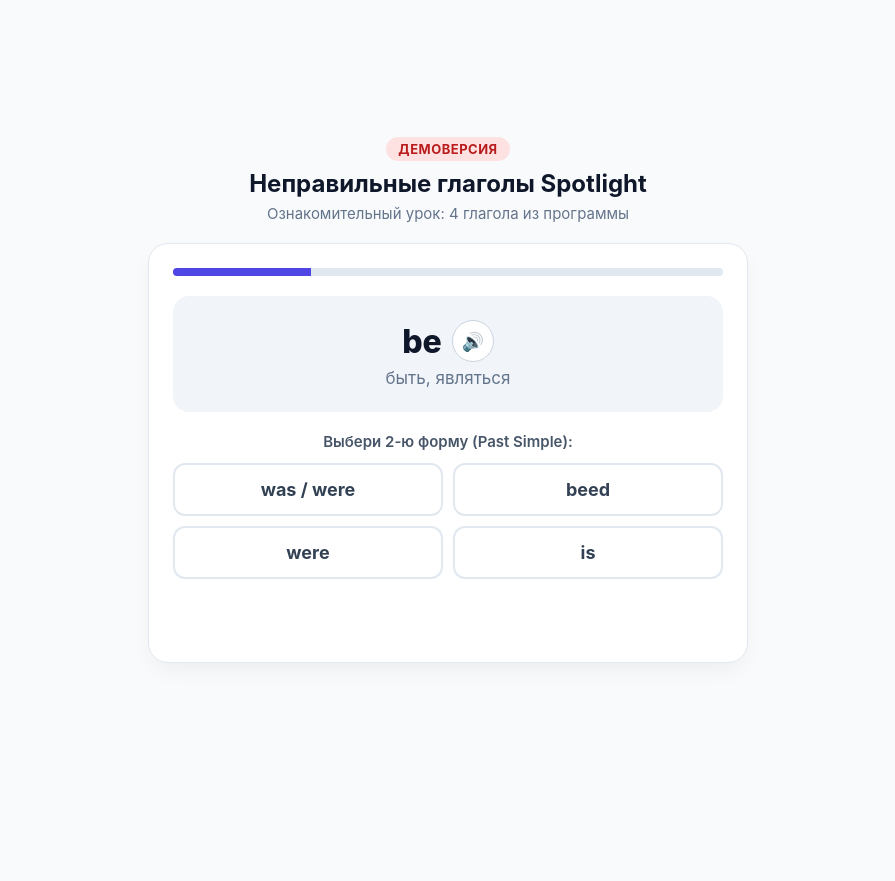
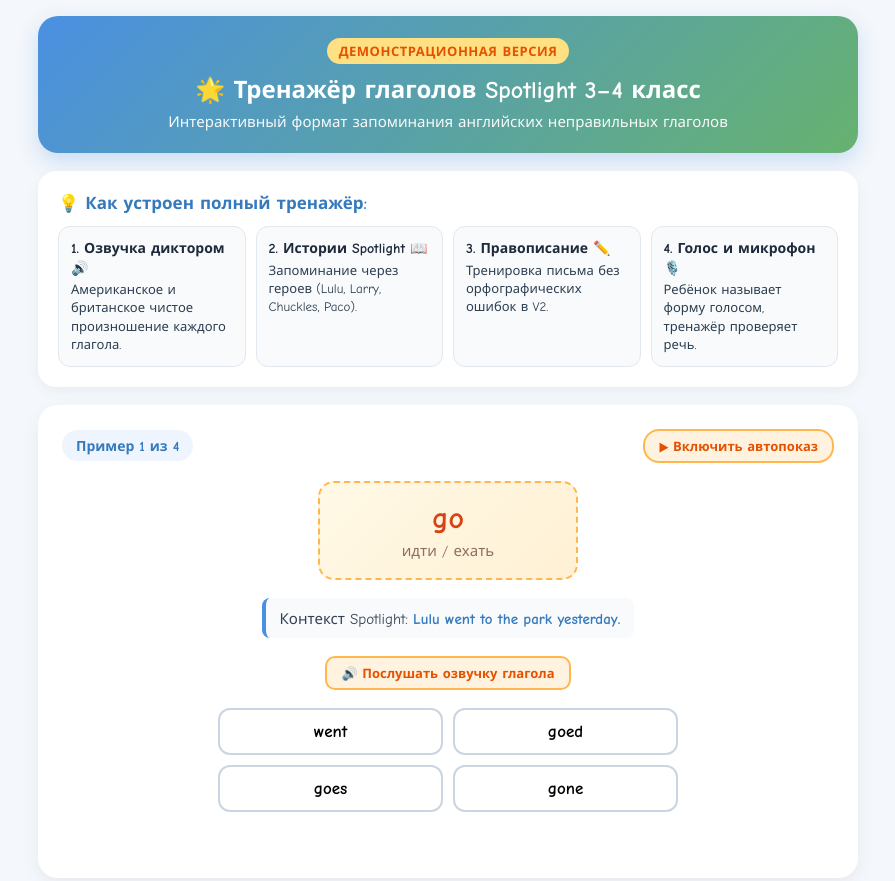
Before and after one commit to ginaantipova/-3-4-, a plain HTML site: page demo.html in a window 1280 px wide. Shown: the whole page, without its empty margins (192-1087 px from the left). Before the commit the page ends 800 px from the top, so only its background shows below. Drawn offline with Linux system fonts and the light colour scheme.

Commit message:
Update demo.html

```diff
--- a/demo.html
+++ b/demo.html
@@ -1,65 +1,301 @@
 <!DOCTYPE html>
 <html lang="ru">
 <head>
+  <meta charset="UTF-8">
+  <meta name="viewport" content="width=device-width, initial-scale=1.0">
+  <title>Демо: Тренажёр неправильных глаголов Spotlight 3-4</title>
+
   <!-- Красивое превью для Telegram и WhatsApp -->
   <meta property="og:type" content="website">
-  <meta property="og:title" content="🌟 Английский Spotlight 3–4: Тренажёр неправильных глаголов">
-  <meta property="og:description" content="Интерактивный тренажёр с озвучкой и микрофоном. Пройдите короткую демоверсию онлайн!">
+  <meta property="og:title" content="🌟 Spotlight 3–4: Тренажёр неправильных глаголов (Демо)">
+  <meta property="og:description" content="Интерактивные карточки, озвучка и микрофон для школьников. Попробуйте демоверсию онлайн!">
   <meta property="og:image" content="https://images.unsplash.com/photo-1503676260728-1c00da094a0b?w=1200&auto=format&fit=crop&q=80">
   <meta property="og:url" content="https://ginaantipova.github.io/-3-4-/demo.html">
-  <meta charset="UTF-8">
-  <meta name="viewport" content="width=device-width, initial-scale=1.0">
-  <title>ДЕМО: Тренажёр неправильных глаголов (Spotlight)</title>
+
   <style>
     :root {
-      --primary: #4f46e5;
-      --primary-hover: #4338ca;
-      --success: #16a34a;
-      --danger: #dc2626;
-      --bg: #f8fafc;
-      --card-bg: #ffffff;
-      --text: #1e293b;
-      --muted: #64748b;
-      --border: #e2e8f0;
+      --primary: #4A90E2;
+      --primary-dark: #357ABD;
+      --accent: #FF7043;
+      --success: #66BB6A;
+      --bg: #F4F7FB;
+      --card-bg: #FFFFFF;
+      --text: #2C3E50;
     }
-    * { box-sizing: border-box; margin: 0; padding: 0; font-family: -apple-system, BlinkMacSystemFont, "Segoe UI", Roboto, sans-serif; }
-    body { background-color: var(--bg); color: var(--text); padding: 16px; min-height: 100vh; display: flex; flex-direction: column; align-items: center; justify-content: center; }
-    .container { max-width: 600px; width: 100%; margin: 0 auto; }
-    .badge { display: inline-block; background: #fee2e2; color: #b91c1c; font-weight: 700; padding: 4px 12px; border-radius: 9999px; font-size: 13px; margin-bottom: 8px; text-transform: uppercase; letter-spacing: 0.5px; }
-    header { text-align: center; margin-bottom: 20px; }
-    header h1 { font-size: 24px; color: #0f172a; margin-bottom: 6px; }
-    header p { color: var(--muted); font-size: 15px; }
-    .card { background: var(--card-bg); border-radius: 20px; padding: 24px; box-shadow: 0 10px 25px -5px rgba(0,0,0,0.06); border: 1px solid var(--border); }
-    .progress-bar-wrap { width: 100%; height: 8px; background: #e2e8f0; border-radius: 9999px; overflow: hidden; margin-bottom: 20px; }
-    .progress-bar { height: 100%; width: 25%; background: var(--primary); transition: width 0.3s; }
-    .word-box { background: #f1f5f9; border-radius: 16px; padding: 24px; text-align: center; margin-bottom: 20px; }
-    .word-title { font-size: 32px; font-weight: 800; color: #0f172a; display: flex; align-items: center; justify-content: center; gap: 10px; }
-    .word-trans { font-size: 17px; color: var(--muted); margin-top: 6px; }
-    .audio-btn { background: #ffffff; border: 1px solid #cbd5e1; border-radius: 50%; width: 42px; height: 42px; display: inline-flex; align-items: center; justify-content: center; cursor: pointer; font-size: 18px; transition: transform 0.1s; }
-    .audio-btn:hover { transform: scale(1.08); background: #f8fafc; }
-    .prompt-label { text-align: center; font-size: 15px; font-weight: 600; color: #475569; margin-bottom: 12px; }
-    .options-grid { display: grid; grid-template-columns: 1fr 1fr; gap: 10px; margin-bottom: 20px; }
-    .opt-btn { background: #ffffff; border: 2px solid var(--border); border-radius: 12px; padding: 14px 10px; font-size: 18px; font-weight: 700; color: #334155; cursor: pointer; transition: all 0.2s; text-align: center; }
-    .opt-btn.correct { background: #dcfce7 !important; border-color: var(--success) !important; color: #15803d !important; }
-    .opt-btn.wrong { background: #fee2e2 !important; border-color: var(--danger) !important; color: #b91c1c !important; }
-    .feedback { text-align: center; font-size: 15px; font-weight: 600; min-height: 24px; margin-bottom: 15px; }
-    .feedback.ok { color: var(--success); }
-    .feedback.err { color: var(--danger); }
-    .next-btn { width: 100%; padding: 14px; background: var(--primary); color: #fff; border: none; border-radius: 12px; font-size: 16px; font-weight: 700; cursor: pointer; transition: background 0.2s; }
-    .next-btn:hover { background: var(--primary-hover); }
 
-    /* Окно завершения демоверсии (Paywall) */
-    .paywall { text-align: center; padding: 10px 0; }
-    .paywall-icon { font-size: 48px; margin-bottom: 12px; }
-    .paywall h2 { font-size: 22px; color: #0f172a; margin-bottom: 8px; }
-    .paywall p { color: #475569; font-size: 15px; line-height: 1.5; margin-bottom: 20px; }
-    .benefits-list { text-align: left; background: #f8fafc; border-radius: 14px; padding: 16px 20px; margin-bottom: 24px; border: 1px solid var(--border); font-size: 14px; color: #334155; line-height: 1.8; }
-    .contact-title { font-size: 16px; font-weight: 700; color: #1e293b; margin-bottom: 12px; }
-    .contact-btns { display: flex; flex-direction: column; gap: 10px; }
-    .btn-contact { display: flex; align-items: center; justify-content: center; gap: 10px; padding: 14px 20px; border-radius: 12px; font-size: 16px; font-weight: 700; text-decoration: none; color: #fff; transition: opacity 0.2s; }
-    .btn-contact:hover { opacity: 0.92; }
-    .btn-tg { background: #229ED9; }
+    * {
+      box-sizing: border-box;
+      margin: 0;
+      padding: 0;
+      font-family: 'Comic Sans MS', 'Segoe UI', Tahoma, sans-serif;
+    }
+
+    body {
+      background: var(--bg);
+      color: var(--text);
+      padding: 16px;
+      display: flex;
+      justify-content: center;
+    }
+
+    .container {
+      max-width: 820px;
+      width: 100%;
+      display: flex;
+      flex-direction: column;
+      gap: 18px;
+    }
+
+    header {
+      background: linear-gradient(135deg, #4A90E2, #67B26F);
+      color: white;
+      padding: 22px;
+      border-radius: 20px;
+      text-align: center;
+      box-shadow: 0 8px 20px rgba(74, 144, 226, 0.25);
+    }
+
+    .badge-demo {
+      display: inline-block;
+      background: #FFE082;
+      color: #E65100;
+      font-size: 13px;
+      font-weight: bold;
+      padding: 4px 12px;
+      border-radius: 20px;
+      margin-bottom: 8px;
+      text-transform: uppercase;
+      letter-spacing: 0.5px;
+    }
+
+    header h1 {
+      font-size: 24px;
+      margin-bottom: 6px;
+    }
+
+    header p {
+      font-size: 15px;
+      opacity: 0.95;
+    }
+
+    /* Блок обзора методик */
+    .features-card {
+      background: white;
+      border-radius: 18px;
+      padding: 20px;
+      box-shadow: 0 4px 14px rgba(0,0,0,0.05);
+    }
+
+    .features-card h3 {
+      font-size: 17px;
+      color: var(--primary-dark);
+      margin-bottom: 12px;
+      display: flex;
+      align-items: center;
+      gap: 8px;
+    }
+
+    .features-grid {
+      display: grid;
+      grid-template-columns: repeat(auto-fit, minmax(170px, 1fr));
+      gap: 10px;
+    }
+
+    .feature-item {
+      background: #F8FAFC;
+      border: 1px solid #E2E8F0;
+      border-radius: 12px;
+      padding: 12px;
+      font-size: 13px;
+      line-height: 1.4;
+    }
+
+    .feature-item b {
+      display: block;
+      color: #1E293B;
+      font-size: 14px;
+      margin-bottom: 3px;
+    }
+
+    /* Основная интерактивная карточка */
+    .trainer-card {
+      background: white;
+      border-radius: 20px;
+      padding: 24px;
+      box-shadow: 0 6px 18px rgba(0,0,0,0.06);
+      display: flex;
+      flex-direction: column;
+      align-items: center;
+      gap: 18px;
+      text-align: center;
+    }
+
+    .top-controls {
+      width: 100%;
+      display: flex;
+      justify-content: space-between;
+      align-items: center;
+      flex-wrap: wrap;
+      gap: 10px;
+    }
+
+    .demo-counter {
+      background: #EEF5FF;
+      color: var(--primary-dark);
+      padding: 6px 14px;
+      border-radius: 16px;
+      font-weight: bold;
+      font-size: 14px;
+    }
+
+    .auto-btn {
+      background: #FFF3E0;
+      border: 2px solid #FFB74D;
+      color: #E65100;
+      padding: 6px 14px;
+      border-radius: 16px;
+      font-weight: bold;
+      cursor: pointer;
+      font-size: 13px;
+      transition: 0.2s;
+    }
+
+    .auto-btn:hover {
+      background: #FFE0B2;
+    }
+
+    .word-box {
+      background: linear-gradient(135deg, #FFF9E6, #FFF0D4);
+      border: 2px dashed #FFB74D;
+      border-radius: 16px;
+      padding: 18px 30px;
+      min-width: 260px;
+    }
+
+    .word-v1 {
+      font-size: 30px;
+      font-weight: bold;
+      color: #D84315;
+    }
+
+    .word-ru {
+      font-size: 15px;
+      color: #8D6E63;
+      margin-top: 4px;
+    }
+
+    .example-box {
+      background: #F8FAFC;
+      border-left: 4px solid var(--primary);
+      padding: 10px 14px;
+      border-radius: 8px;
+      font-size: 15px;
+      color: #334155;
+      max-width: 480px;
+      text-align: left;
+    }
+
+    .example-box span {
+      color: var(--primary-dark);
+      font-weight: bold;
+    }
+
+    .options-grid {
+      display: grid;
+      grid-template-columns: repeat(2, 1fr);
+      gap: 10px;
+      width: 100%;
+      max-width: 460px;
+    }
+
+    .opt-btn {
+      background: white;
+      border: 2px solid #CBD5E1;
+      padding: 12px;
+      border-radius: 12px;
+      font-size: 17px;
+      font-weight: bold;
+      cursor: pointer;
+      transition: all 0.2s;
+    }
+
+    .opt-btn:hover {
+      border-color: var(--primary);
+      background: #F0F7FF;
+    }
+
+    .opt-btn.correct {
+      background: #C8E6C9 !important;
+      border-color: #4CAF50 !important;
+      color: #2E7D32;
+    }
+
+    .feedback-line {
+      font-size: 16px;
+      font-weight: bold;
+      min-height: 24px;
+    }
+
+    .action-btn {
+      background: var(--primary);
+      color: white;
+      border: none;
+      padding: 12px 26px;
+      border-radius: 12px;
+      font-size: 16px;
+      font-weight: bold;
+      cursor: pointer;
+      transition: 0.2s;
+    }
+
+    .action-btn:hover {
+      background: var(--primary-dark);
+    }
+
+    /* Модальное окно завершения демо */
+    .finish-box {
+      background: #FDFEFE;
+      border: 2px solid #A5D6A7;
+      border-radius: 20px;
+      padding: 26px;
+      text-align: center;
+      display: flex;
+      flex-direction: column;
+      align-items: center;
+      gap: 14px;
+    }
+
+    .finish-box h2 {
+      font-size: 24px;
+      color: #2E7D32;
+    }
+
+    .contacts-row {
+      display: flex;
+      gap: 12px;
+      flex-wrap: wrap;
+      justify-content: center;
+      margin-top: 6px;
+    }
+
+    .btn-contact {
+      display: inline-flex;
+      align-items: center;
+      gap: 8px;
+      padding: 12px 20px;
+      border-radius: 12px;
+      font-size: 15px;
+      font-weight: bold;
+      text-decoration: none;
+      color: white;
+      transition: 0.2s;
+    }
+
     .btn-wa { background: #25D366; }
+    .btn-wa:hover { background: #1EBE5D; }
+    .btn-tg { background: #0088CC; }
+    .btn-tg:hover { background: #0077B5; }
+
     .hidden { display: none !important; }
   </style>
 </head>
@@ -67,142 +303,161 @@
 
 <div class="container">
   <header>
-    <span class="badge">Демоверсия</span>
-    <h1>Неправильные глаголы Spotlight</h1>
-    <p>Ознакомительный урок: 4 глагола из программы</p>
+    <div class="badge-demo">Демонстрационная версия</div>
+    <h1>🌟 Тренажёр глаголов Spotlight 3–4 класс</h1>
+    <p>Интерактивный формат запоминания английских неправильных глаголов</p>
   </header>
 
-  <div class="card">
-    <!-- Игровой блок -->
-    <div id="quiz-block">
-      <div class="progress-bar-wrap">
-        <div id="progress-bar" class="progress-bar"></div>
+  <!-- Обзор возможностей -->
+  <div class="features-card">
+    <h3>💡 Как устроен полный тренажёр:</h3>
+    <div class="features-grid">
+      <div class="feature-item">
+        <b>1. Озвучка диктором 🔊</b>
+        Американское и британское чистое произношение каждого глагола.
       </div>
-
-      <div class="word-box">
-        <div class="word-title">
-          <span id="q-infinitive">be</span>
-          <button class="audio-btn" onclick="speakCurrentWord()" title="Озвучить слово">🔊</button>
+      <div class="feature-item">
+        <b>2. Истории Spotlight 📖</b>
+        Запоминание через героев (Lulu, Larry, Chuckles, Paco).
       </div>
-        <div id="q-translation" class="word-trans">быть, являться</div>
+      <div class="feature-item">
+        <b>3. Правописание ✏️</b>
+        Тренировка письма без орфографических ошибок в V2.
       </div>
-
-      <div class="prompt-label">Выбери 2-ю форму (Past Simple):</div>
-      <div id="options-container" class="options-grid"></div>
-
-      <div id="feedback" class="feedback"></div>
-      <button id="next-btn" class="next-btn hidden" onclick="nextQuestion()">Дальше ➔</button>
-    </div>
-
-    <!-- Блок завершения с кнопками Telegram и WhatsApp -->
-    <div id="paywall-block" class="paywall hidden">
-      <div class="paywall-icon">⭐️</div>
-      <h2>Вы прошли демоверсию!</h2>
-      <p>Вы успешно познакомились с первыми глаголами. В полной версии вас ждёт полный курс для отличных оценок!</p>
-
-      <div class="benefits-list">
-        ✔ Все 25+ глаголов по программе Spotlight (3–4 класс)<br>
-        ✔ Тренажёр произношения с микрофоном 🎙️<br>
-        ✔ Тренировка правописания букв (Spelling)<br>
-        ✔ Контекстные примеры и предложения<br>
-        ✔ Полная интерактивная таблица с озвучкой
-      </div>
-
-      <div class="contact-title">Получить доступ к полной версии:</div>
-      <div class="contact-btns">
-        <!-- КНОПКА TELEGRAM: Замените your_telegram_username на ваш ник в Telegram -->
-        <a href="https://t.me/antipova_english" target="_blank" class="btn-contact btn-tg">
-          ✈️ Написать в Telegram
-        </a>
-
-        <!-- КНОПКА WHATSAPP: Замените 79516349974 на ваш номер телефона без плюса -->
-        <a href="https://wa.me/79516349974?text=Здравствуйте!%20Хочу%20получить%20полный%20тренажёр%20Spotlight" target="_blank" class="btn-contact btn-wa">
-          💬 Написать в WhatsApp
-        </a>
-      </div>
+      <div class="feature-item">
+        <b>4. Голос и микрофон 🎙️</b>
+        Ребёнок называет форму голосом, тренажёр проверяет речь.
       </div>
     </div>
   </div>
 
+  <!-- Демо-карточка -->
+  <div class="trainer-card" id="quiz-block">
+    <div class="top-controls">
+      <div class="demo-counter" id="counter-text">Пример 1 из 4</div>
+      <button class="auto-btn" id="auto-btn" onclick="toggleAutoPlay()">▶ Включить автопоказ</button>
+    </div>
+
+    <div class="word-box">
+      <div class="word-v1" id="v1-text">go</div>
+      <div class="word-ru" id="ru-text">идти / ехать</div>
+    </div>
+
+    <div class="example-box" id="ex-text">
+      Контекст Spotlight: <span>Lulu went to the park yesterday.</span>
+    </div>
+
+    <button class="auto-btn" onclick="speakCurrent()" style="border-radius:10px;">
+      🔊 Послушать озвучку глагола
+    </button>
+
+    <div class="options-grid" id="options-container"></div>
+    <div class="feedback-line" id="feedback"></div>
+
+    <button class="action-btn hidden" id="next-btn" onclick="nextDemoItem()">Следующий глагол ➡️</button>
+  </div>
+
+  <!-- Финал демо -->
+  <div class="finish-box hidden" id="finish-block">
+    <h2>🎉 Демо-раунд успешно пройден!</h2>
+    <p style="font-size: 16px; max-width: 580px; line-height: 1.5; color: #475569;">
+      Вы посмотрели ознакомительный пример. В <b>полной версии</b> тренажёра:
+      все глаголы программы 3–4 классов, режим распознавания речи с микрофоном 🎙️, интерактивная таблица и неограниченные тренировки.
+    </p>
+
+    <p style="font-weight: bold; color: #1E293B;">Свяжитесь с преподавателем для открытия доступа:</p>
+
+    <div class="contacts-row">
+      <!-- Замените 79990000000 на ваш номер WhatsApp -->
+      <a href="https://wa.me/79990000000?text=Здравствуйте!%20Хочу%20получить%20полный%20тренажёр%20Spotlight" target="_blank" class="btn-contact btn-wa">
+        💬 Написать в WhatsApp
+      </a>
+
+      <!-- Замените your_telegram_username на ваш логин в Telegram -->
+      <a href="https://t.me/your_telegram_username" target="_blank" class="btn-contact btn-tg">
+        ✈️ Написать в Telegram
+      </a>
+    </div>
+
+    <button class="action-btn" onclick="restartDemo()" style="margin-top: 10px; background: #64748B;">
+      🔄 Посмотреть демо ещё раз
+    </button>
+  </div>
+</div>
+
 <script>
-  // Демо-набор: всего 4 глагола
 const demoVerbs = [
-    { v1: 'be', v2: 'was / were', v3: 'been', ru: 'быть, являться', options: ['was / were', 'beed', 'is', 'were'] },
-    { v1: 'go', v2: 'went', v3: 'gone', ru: 'идти, ехать', options: ['went', 'goed', 'gone', 'goes'] },
-    { v1: 'have', v2: 'had', v3: 'had', ru: 'иметь, обладать', options: ['had', 'haved', 'has', 'hadden'] },
-    { v1: 'see', v2: 'saw', v3: 'seen', ru: 'видеть', options: ['saw', 'seed', 'seen', 'so'] }
+  { v1: "go", v2: "went", ru: "идти / ехать", ex: "Lulu went to the park yesterday.", options: ["went", "goed", "goes", "gone"] },
+  { v1: "eat", v2: "ate", ru: "есть / кушать", ex: "Chuckles ate a big sweet banana.", options: ["ate", "eated", "eats", "eating"] },
+  { v1: "see", v2: "saw", ru: "видеть", ex: "We saw a very funny chimp at the zoo.", options: ["saw", "seed", "seen", "sees"] },
+  { v1: "have", v2: "had", ru: "иметь / проводить", ex: "Larry had a great day last Sunday.", options: ["had", "haved", "has", "having"] }
 ];
 
-  let currentIndex = 0;
-  let answered = false;
+let curIdx = 0;
+let autoPlay = false;
+let autoTimer = null;
 
-  function loadQuestion() {
-    answered = false;
-    document.getElementById('feedback').textContent = '';
+function renderDemoItem() {
+  clearTimeout(autoTimer);
+  document.getElementById('feedback').innerText = '';
   document.getElementById('next-btn').classList.add('hidden');
 
-    const item = demoVerbs[currentIndex];
-    document.getElementById('q-infinitive').textContent = item.v1;
-    document.getElementById('q-translation').textContent = item.ru;
+  if (curIdx >= demoVerbs.length) {
+    document.getElementById('quiz-block').classList.add('hidden');
+    document.getElementById('finish-block').classList.remove('hidden');
+    return;
+  }
 
-    // Обновляем прогресс
-    const percent = ((currentIndex + 1) / demoVerbs.length) * 100;
-    document.getElementById('progress-bar').style.width = percent + '%';
+  const cur = demoVerbs[curIdx];
+  document.getElementById('counter-text').innerText = `Пример ${curIdx + 1} из ${demoVerbs.length}`;
+  document.getElementById('v1-text').innerText = cur.v1;
+  document.getElementById('ru-text').innerText = cur.ru;
+  document.getElementById('ex-text').innerHTML = `Контекст Spotlight: <span>${cur.ex}</span>`;
 
   const container = document.getElementById('options-container');
   container.innerHTML = '';
 
-    // Перемешиваем варианты
-    const opts = [...item.options].sort(() => Math.random() - 0.5);
-
-    opts.forEach(opt => {
+  cur.options.forEach(opt => {
     const btn = document.createElement('button');
     btn.className = 'opt-btn';
-      btn.textContent = opt;
-      btn.onclick = () => selectOption(btn, opt, item.v2);
+    btn.innerText = opt;
+    btn.onclick = () => selectOption(btn, opt, cur.v2);
     container.appendChild(btn);
   });
 
-    speakWord(item.v1);
+  speakCurrent();
+
+  if (autoPlay) {
+    autoTimer = setTimeout(() => {
+      const correctBtn = Array.from(container.children).find(b => b.innerText === cur.v2);
+      if (correctBtn) selectOption(correctBtn, cur.v2, cur.v2);
+      autoTimer = setTimeout(() => nextDemoItem(), 2200);
+    }, 1500);
+  }
 }
 
-  function selectOption(button, chosen, correct) {
-    if (answered) return;
-    answered = true;
-
+function selectOption(btn, selected, correct) {
   const feedback = document.getElementById('feedback');
-    const allButtons = document.querySelectorAll('.opt-btn');
-
-    if (chosen === correct) {
-      button.classList.add('correct');
-      feedback.textContent = 'Правильно! Отлично!';
-      feedback.className = 'feedback ok';
-      speakWord(chosen);
+  if (selected === correct) {
+    btn.classList.add('correct');
+    feedback.innerText = '🌟 Верно! Отличный выбор!';
+    feedback.style.color = '#2E7D32';
+    speakText("Great! " + correct);
   } else {
-      button.classList.add('wrong');
-      feedback.textContent = 'Неверно. Правильно: ' + correct;
-      feedback.className = 'feedback err';
-      allButtons.forEach(b => {
-        if (b.textContent === correct) b.classList.add('correct');
-      });
-      speakWord(correct);
+    btn.style.background = '#FFCDD2';
+    btn.style.borderColor = '#EF5350';
+    feedback.innerText = `Правильная форма: ${correct}`;
+    feedback.style.color = '#C62828';
   }
-
   document.getElementById('next-btn').classList.remove('hidden');
 }
 
-  function nextQuestion() {
-    currentIndex++;
-    if (currentIndex < demoVerbs.length) {
-      loadQuestion();
-    } else {
-      // Завершение демоверсии -> показ окна связи
-      document.getElementById('quiz-block').classList.add('hidden');
-      document.getElementById('paywall-block').classList.remove('hidden');
-    }
+function speakCurrent() {
+  const cur = demoVerbs[curIdx];
+  speakText(`${cur.v1}, ${cur.v2}`);
 }
 
-  function speakWord(text) {
+function speakText(text) {
   if ('speechSynthesis' in window) {
     window.speechSynthesis.cancel();
     const u = new SpeechSynthesisUtterance(text);
@@ -212,13 +467,35 @@
   }
 }
 
-  function speakCurrentWord() {
-    speakWord(demoVerbs[currentIndex].v1);
+function nextDemoItem() {
+  curIdx++;
+  renderDemoItem();
 }
 
-  // Запуск при открытии
-  window.onload = loadQuestion;
+function toggleAutoPlay() {
+  autoPlay = !autoPlay;
+  const btn = document.getElementById('auto-btn');
+  if (autoPlay) {
+    btn.innerText = '⏸ Остановить автопоказ';
+    btn.style.background = '#FFE0B2';
+    renderDemoItem();
+  } else {
+    btn.innerText = '▶ Включить автопоказ';
+    btn.style.background = '#FFF3E0';
+    clearTimeout(autoTimer);
+  }
+}
+
+function restartDemo() {
+  curIdx = 0;
+  document.getElementById('finish-block').classList.add('hidden');
+  document.getElementById('quiz-block').classList.remove('hidden');
+  renderDemoItem();
+}
+
+window.onload = () => {
+  renderDemoItem();
+};
 </script>
-
 </body>
 </html>
```
Lines whose indentation alone changed are shown as unchanged.
